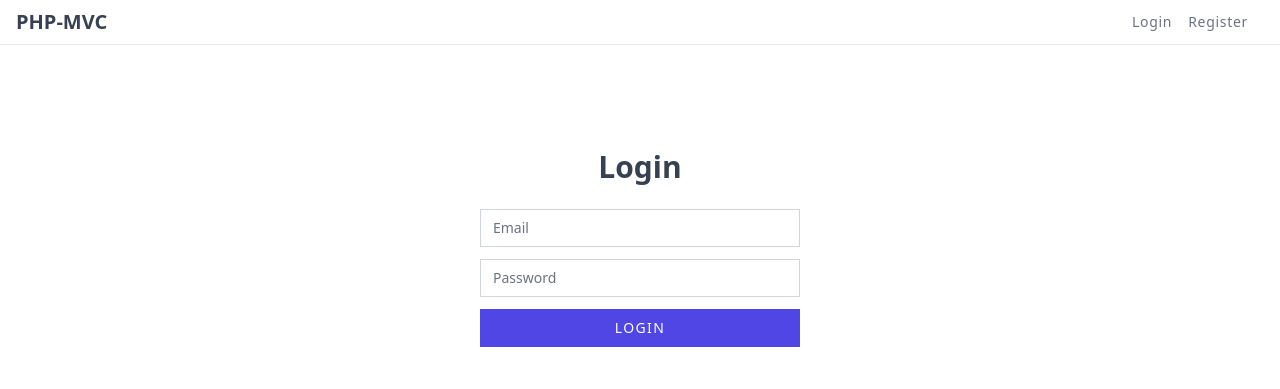
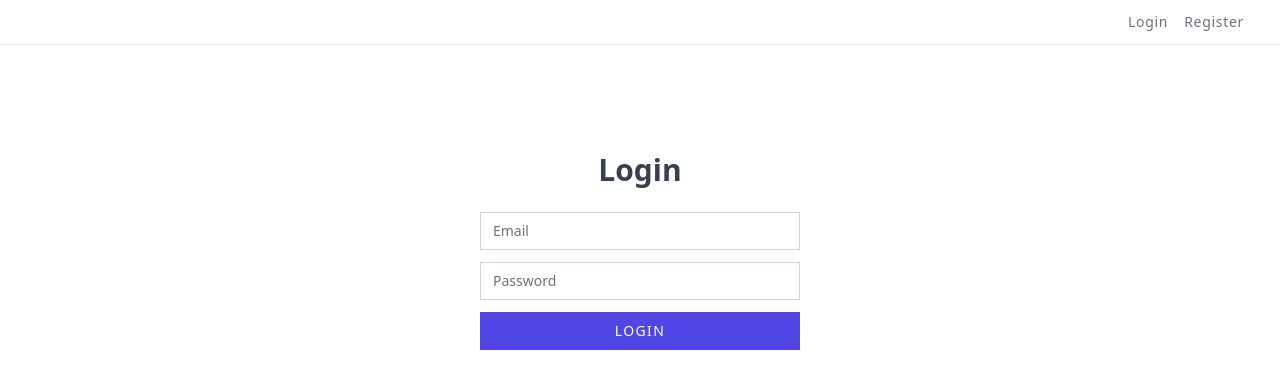
Before and after one commit to n-eddin-hejazi/pure-php-auth-system, a PHP site: page /login in a window 1280 px wide. Shown: the top 389 px of the page. Run offline with PHP 8.4, Linux system fonts and the light colour scheme; data that the repository does not hold is empty; some libraries are stand-ins or nearby versions.

Commit message:
change the layout

```diff
--- a/resources/views/auth/login.view.php
+++ b/resources/views/auth/login.view.php
@@ -1,6 +1,6 @@
 <?php include view_path() . 'layouts/header.view.php'; ?>
 
-<div class="flex flex-col justify-between mt-20">
+<div class="flex flex-col justify-between mt-32">
      <h2 class="my-6 text-center text-3xl font-extrabold text-gray-700">Login</h2>
           <form action="<?= main_url() ?>/login" method="POST" class="w-80 mx-auto flex flex-col justify-between gap-3">
 
--- a/resources/views/auth/register.view.php
+++ b/resources/views/auth/register.view.php
@@ -7,7 +7,7 @@ include view_path() . 'layouts/header.view.php';
 
 
      <!-- title of page -->
-     <div class="flex flex-col justify-between mt-20">
+     <div class="flex flex-col justify-between mt-32">
 
           <h2 class="my-6 text-center text-3xl font-extrabold text-gray-700">Register for new Account</h2>
           <form action="<?= main_url() ?>/register" method="POST" class="w-80 mx-auto flex flex-col justify-between gap-3">
--- a/resources/views/layouts/navbar.view.php
+++ b/resources/views/layouts/navbar.view.php
@@ -1,9 +1,15 @@
-<nav class="flex items-center justify-between px-4 py-2 border-b border-gray-200">
-     <div class="mr-auto">
-          <a href="<?= main_url() ?>" class="text-gray-700 font-bold text-xl">PHP-MVC</a>
-     </div>
-     <div class="flex items-center">
-          <a href="<?= main_url() ?>/login" class="tracking-wider text-sm text-gray-500 mr-4">Login</a>
-          <a href="<?= main_url() ?>/register" class="tracking-wider text-sm text-gray-500 mr-4">Register</a>
-     </div>
+<nav class="fixed top-0 z-50 w-full bg-white border-b border-gray-200 dark:bg-gray-800 dark:border-gray-700">
+    <div class="px-3 py-3 lg:px-5 lg:pl-3">
+        <div class="flex items-center justify-between">
+            <div class="flex items-center justify-start">
+                <a href="<?= main_url() ?>" class="flex ml-2 md:mr-24 text-gray-700 font-bold text-xl"><?= env('APP_NAME') ?></a>
+            </div>
+            <div class="flex items-center">
+                <div class="flex items-center ml-3">
+                    <a href="<?= main_url() ?>/login" class="tracking-wider text-sm text-gray-500 mr-4">Login</a>
+                    <a href="<?= main_url() ?>/register" class="tracking-wider text-sm text-gray-500 mr-4">Register</a>
+                </div>
+            </div>
+        </div>
+    </div>
 </nav>
```
